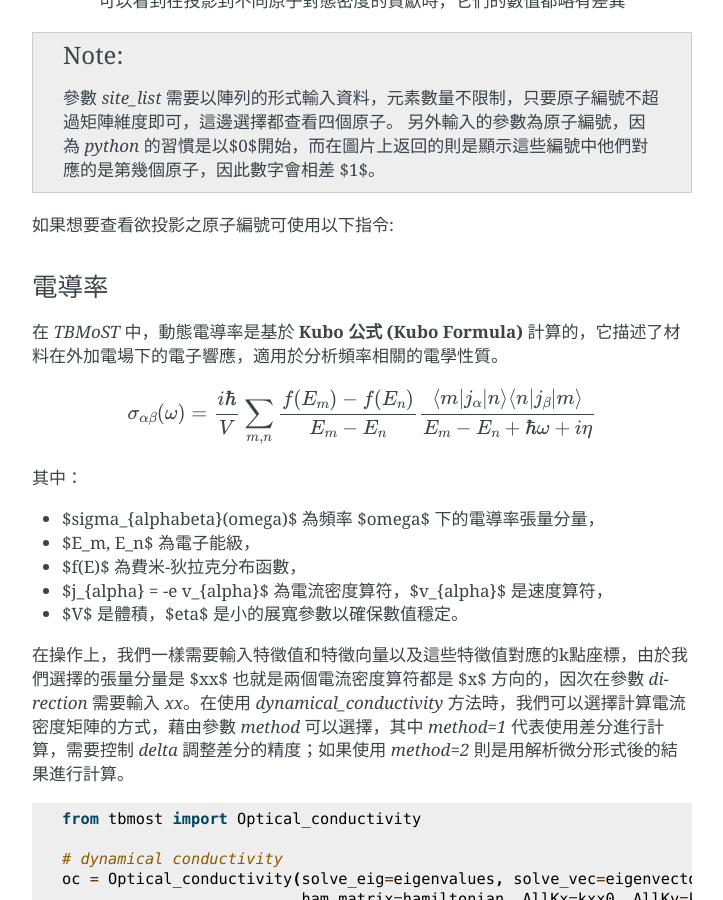
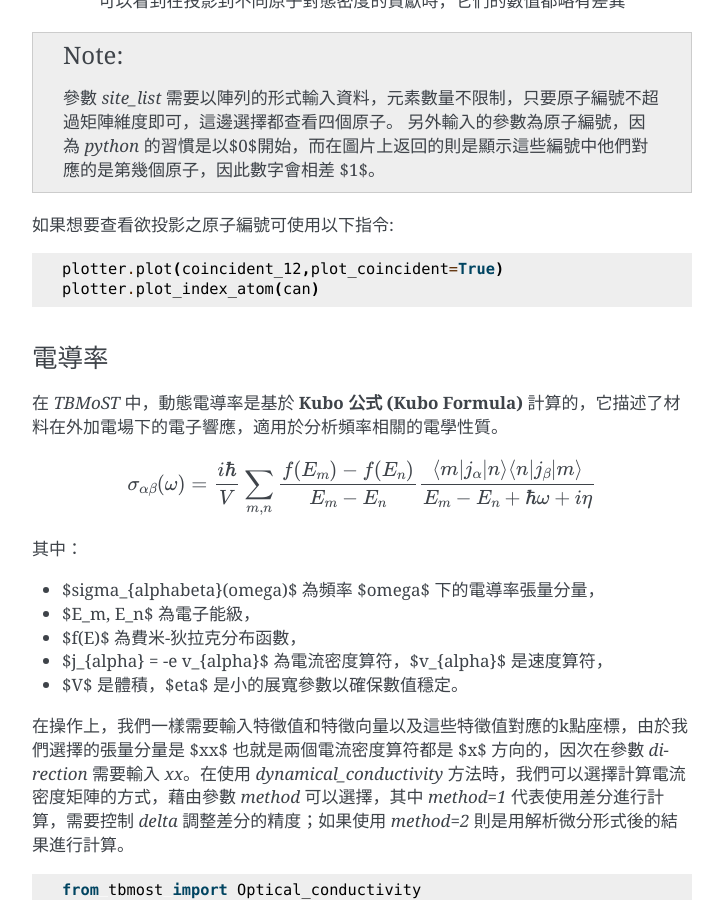
Before and after one commit to Wxkao128/TBMoST, a Sphinx documentation site: the page built from docs/TBMoST_docs_tc.rst, in a window 1280 px wide and 900 px high, scrolled down 12571 px. Shown: the whole window, without its empty margins (388-1111 px from the left). Built offline with Sphinx 7.4.7, drawn with Linux system fonts in a browser that asks for light colours.

```diff
--- a/docs/TBMoST_docs_tc.rst
+++ b/docs/TBMoST_docs_tc.rst
@@ -186,7 +186,7 @@ unitcell找到後我們可以將其畫出來並查看其幾何構造
 .. code-block:: python
 
     Output:
-    twisted angle: 13.17°
+    twisted angle: 13.17
     vertex = [0. 0.]
     supercell is 'horizontal diamond'
 
@@ -597,6 +597,7 @@ k空間(Brillouin zone)格點
 如果想要查看欲投影之原子編號可使用以下指令:
 
 .. code-block:: python
+
     plotter.plot(coincident_12,plot_coincident=True)
     plotter.plot_index_atom(can)
 
```
